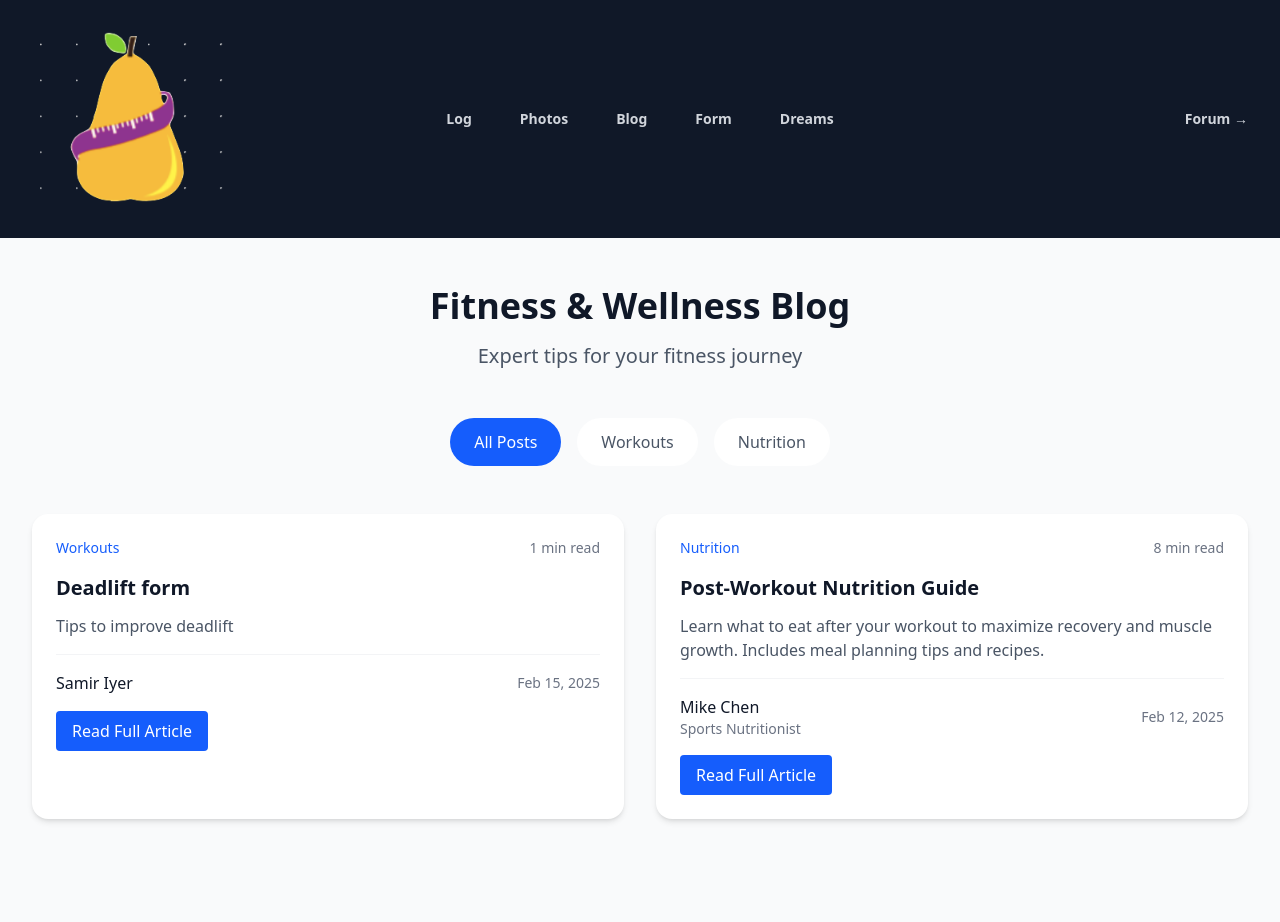
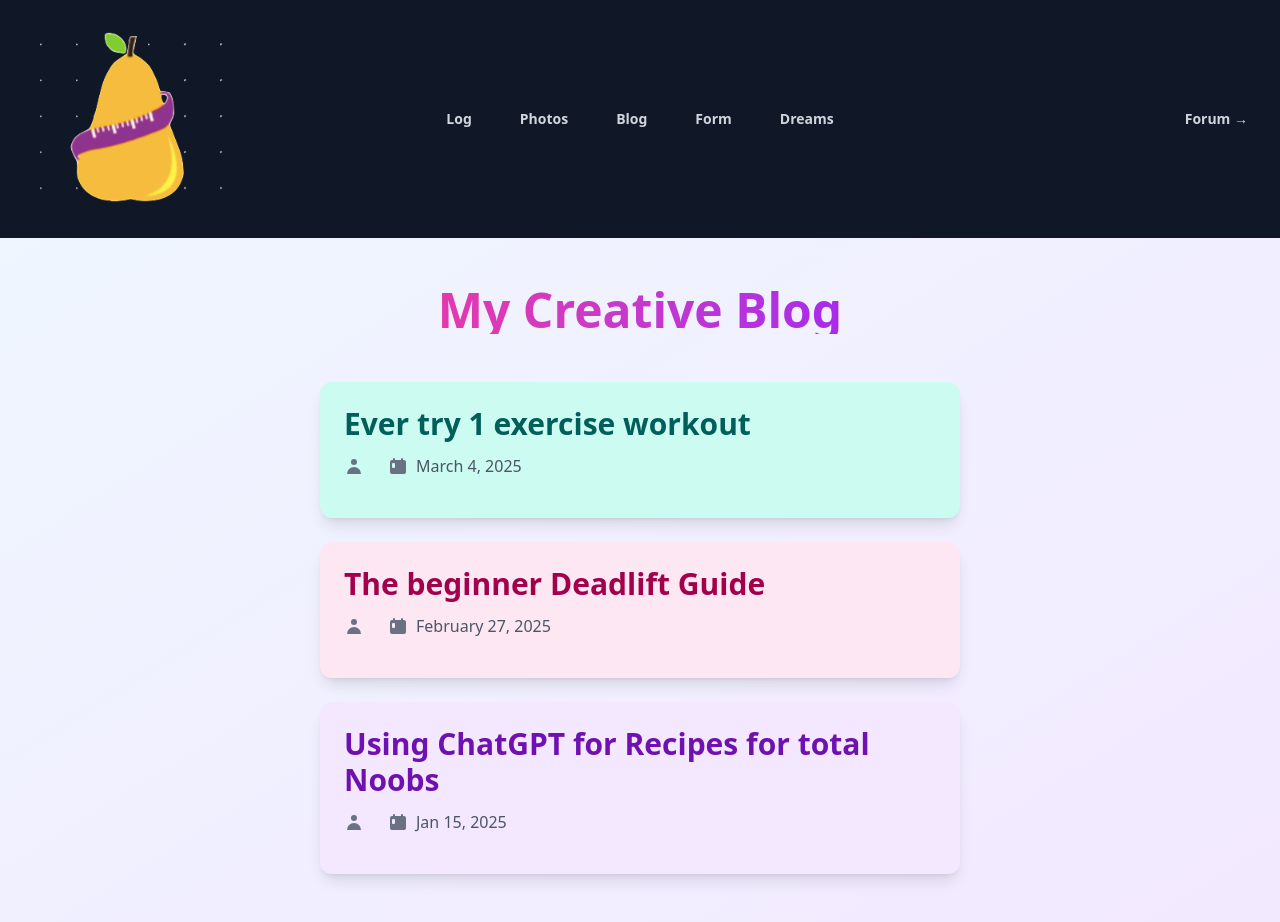
Before and after one commit to YelllowSunray/projectfitness, a Next.js app: page /blog in a window 1280 px wide. Shown: the top 922 px of the page. Built offline with nearby package versions, Linux system fonts and the light colour scheme.

Commit message:
Your commit message here

```diff
--- a/package.json
+++ b/package.json
@@ -30,6 +30,7 @@
     "react": "^19.0.0",
     "react-dom": "^19.0.0",
     "react-hook-form": "^7.54.2",
+    "recharts": "^2.15.1",
     "sqlite3": "^5.1.7",
     "zod": "^3.24.2"
   },
--- a/src/app/blog/page.js
+++ b/src/app/blog/page.js
@@ -2,297 +2,99 @@
 
 import React, { useState } from 'react';
 
-// Blog post data
 const blogPosts = [
+
   {
-    id: 1,
-    slug: '30-minute-hiit-workout',
-    category: 'workouts',
-    title: 'Deadlift form',
-    description: 'Tips to improve deadlift',
-    content: () => (
-      <div>
-        <h1>Deadlift Form Routine</h1>
-        <p>The goal of deadlift form is to maximize explosive upwards force with proper posture.</p>
-        <p>Follow this routine:</p>
-        <ol>
-          <li>Bend down normally to lift the weight.</li>
-          <li>When down:
-            <ul>
-              <li>Push your butt out (feel hamstrings).</li>
-              <li>Look forward, proud.</li>
-              <li>Push your hands down.</li>
-              <li>Lift the weight.</li>
-            </ul>
-          </li>
-        </ol>
-      </div>
-    ),
-    readTime: '1 min read',
-    date: 'Feb 15, 2025',
-    author: {
-      name: 'Samir Iyer',
-    }
+    id: 3,
+    title: 'Ever try 1 exercise workout',
+    date: 'March 4, 2025',
+    content: 'Its possible to do one exercise for 1 hour, many times again, give a real nice workout, esp. for compound exercises',
+    tags: ['exerise', 'beginners'],
+    bgColor: 'bg-teal-100',
+    textColor: 'text-teal-800'
   },
   {
     id: 2,
-    slug: 'post-workout-nutrition-guide',
-    category: 'nutrition',
-    title: 'Post-Workout Nutrition Guide',
-    description: 'Learn what to eat after your workout to maximize recovery and muscle growth. Includes meal planning tips and recipes.',
-    content: () => (
-      <div>
-        <h1>Maximize Your Recovery with Proper Post-Workout Nutrition</h1>
-        <p>What you eat after your workout is just as important as the workout itself...</p>
-        <h2>The Recovery Window</h2>
-        <p>For optimal recovery, aim to eat within 30-45 minutes...</p>
-        <h2>What to Eat After a Workout</h2>
-        <ul>
-          <li><strong>Protein:</strong> Essential for muscle repair and growth.</li>
-          <li><strong>Carbohydrates:</strong> Replenish glycogen stores and provide energy.</li>
-          <li><strong>Fluids:</strong> Rehydrate with water or an electrolyte drink.</li>
-        </ul>
-        <h2>Quick and Easy Post-Workout Meal Ideas</h2>
-        <ul>
-          <li>Greek yogurt with berries and honey</li>
-          <li>Protein smoothie with banana and spinach</li>
-          <li>Turkey and avocado wrap</li>
-          <li>Oatmeal with protein powder and fruit</li>
-          <li>Grilled chicken with sweet potato and vegetables</li>
-        </ul>
-      </div>
-    ),
-    readTime: '8 min read',
-    date: 'Feb 12, 2025',
-    author: {
-      name: 'Mike Chen',
-      role: 'Sports Nutritionist',
-    }
+    title: 'The beginner Deadlift Guide',
+    date: 'February 27, 2025',
+    content: 'It turns out you can create a explosive deadlift strength by pushing your butt out first (for them hamstrings) and then look forward, proud (activating your quads, leg muscles, instead of having a rounded lower back',
+    tags: ['exerise', 'beginners'],
+    bgColor: 'bg-pink-100',
+    textColor: 'text-pink-800'
+  },
+  {
+    id: 1,
+    title: 'Using ChatGPT for Recipes for total Noobs',
+    date: 'Jan 15, 2025',
+    content: 'It turns out you can use ChatGPT for your favorite authentic butter chicken',
+    tags: ['food', 'beginners'],
+    bgColor: 'bg-purple-100',
+    textColor: 'text-purple-800'
   }
 ];
 
-
-// Individual Post Page Component
-const PostPage = ({ post, onBack }) => {
-  if (!post) {
+const BlogPost = ({ post, isExpanded, onToggle }) => {
   return (
-      <div className="min-h-screen flex items-center justify-center">
-        <div className="text-center">
-          <h1 className="text-2xl font-bold text-gray-900 mb-4">Post not found</h1>
-          <button
-            onClick={onBack}
-            className="inline-block px-4 py-2 bg-blue-600 text-white rounded hover:bg-blue-700 transition-colors"
+    <div className={`${post.bgColor} shadow-lg rounded-xl p-6 mb-6 transform transition-all duration-300 hover:scale-105`}>
+      <h2
+        className={`text-3xl font-bold ${post.textColor} cursor-pointer mb-3 hover:underline`}
+        onClick={onToggle}
       >
-            Return to Blog
-          </button>
+        {post.title}
+      </h2>
+      <div className="text-gray-600 mb-4 flex items-center">
+        <svg className="w-5 h-5 mr-2 text-gray-500" fill="currentColor" viewBox="0 0 20 20">
+          <path fillRule="evenodd" d="M10 9a3 3 0 100-6 3 3 0 000 6zm-7 9a7 7 0 1114 0H3z" clipRule="evenodd" />
+        </svg>
+        <span className="mr-4">{post.author}</span>
+        <svg className="w-5 h-5 mr-2 text-gray-500" fill="currentColor" viewBox="0 0 20 20">
+          <path fillRule="evenodd" d="M6 2a1 1 0 00-1 1v1H4a2 2 0 00-2 2v10a2 2 0 002 2h12a2 2 0 002-2V6a2 2 0 00-2-2h-1V3a1 1 0 10-2 0v1H7V3a1 1 0 00-1-1zm0 5a1 1 0 011 1v3a1 1 0 01-1 1H5a1 1 0 01-1-1V8a1 1 0 011-1h1z" clipRule="evenodd" />
+        </svg>
+        <span>{post.date}</span>
       </div>
+      {isExpanded && (
+        <>
+          <p className="text-gray-700 mt-4 mb-4 leading-relaxed">{post.content}</p>
+          <div className="flex flex-wrap">
+            {post.tags.map(tag => (
+              <span
+                key={tag}
+                className={`inline-block ${post.bgColor} ${post.textColor} rounded-full px-3 py-1 text-sm font-semibold mr-2 mb-2 shadow-md`}
+              >
+                #{tag}
+              </span>
+            ))}
+          </div>
+        </>
+      )}
     </div>
   );
-  }
+};
+
+const Blog = () => {
+  const [expandedPostId, setExpandedPostId] = useState(null);
+
+  const handlePostToggle = (postId) => {
+    setExpandedPostId(expandedPostId === postId ? null : postId);
+  };
 
   return (
-    <div className="min-h-screen bg-gray-50 py-12">
-      <div className="mx-auto max-w-4xl px-4 sm:px-6 lg:px-8">
-        {/* Back Button */}
-        <div className="mb-8">
-          <button
-            onClick={onBack}
-            className="inline-flex items-center text-blue-600 hover:text-blue-800"
-          >
-            ← Back to all posts
-          </button>
-        </div>
-
-        {/* Post Header */}
-        <div className="bg-white rounded-2xl shadow-md overflow-hidden p-8 mb-8">
-          <div className="mb-4">
-            <span className="inline-block px-3 py-1 bg-blue-100 text-blue-800 rounded-full text-sm font-medium">
-              {post.category.charAt(0).toUpperCase() + post.category.slice(1)}
-            </span>
-            <span className="ml-4 text-sm text-gray-500">{post.readTime}</span>
-            <span className="ml-4 text-sm text-gray-500">{post.date}</span>
-          </div>
-
-          <h1 className="text-3xl font-bold text-gray-900 mb-4">
-            {post.title}
+    <div className="min-h-screen bg-gradient-to-br from-blue-50 to-purple-100 py-12">
+      <div className="container mx-auto px-4 max-w-2xl">
+        <h1 className="text-5xl font-bold text-center mb-12 text-transparent bg-clip-text bg-gradient-to-r from-pink-500 to-purple-600">
+          My Creative Blog
         </h1>
-
-          <div className="flex items-center mb-8">
-            <div className="bg-blue-600 text-white rounded-full w-10 h-10 flex items-center justify-center mr-3">
-              {post.author.name.charAt(0)}
-            </div>
-            <div>
-              <p className="font-medium text-gray-900">{post.author.name}</p>
-              <p className="text-sm text-gray-600">{post.author.role}</p>
-            </div>
-          </div>
-        </div>
-
-        {/* Post Content */}
-        <div className="bg-white rounded-2xl shadow-md overflow-hidden p-8">
-          <div className="prose max-w-none">
-            {post.content.split('\n\n').map((paragraph, index) => (
-              <p key={index} className="mb-4 text-gray-800">
-                {paragraph}
-              </p>
+        {blogPosts.map(post => (
+          <BlogPost
+            key={post.id}
+            post={post}
+            isExpanded={expandedPostId === post.id}
+            onToggle={() => handlePostToggle(post.id)}
+          />
         ))}
-          </div>
-        </div>
-
-        {/* Related Posts */}
-        <div className="mt-12">
-          <h2 className="text-2xl font-bold text-gray-900 mb-6">You might also like</h2>
-          <div className="grid gap-8 md:grid-cols-2">
-            {blogPosts
-              .filter(relatedPost => relatedPost.id !== post.id)
-              .slice(0, 1)
-              .map(relatedPost => (
-                <article
-                  key={relatedPost.id}
-                  className="bg-white rounded-2xl shadow-md overflow-hidden hover:shadow-lg transition-shadow"
-                >
-                  <div className="p-6">
-                    <span className="text-sm font-medium text-blue-600 mb-2 inline-block">
-                      {relatedPost.category.charAt(0).toUpperCase() + relatedPost.category.slice(1)}
-                    </span>
-
-                    <h3 className="text-xl font-bold text-gray-900 mb-3">
-                      {relatedPost.title}
-                    </h3>
-
-                    <p className="text-gray-600 mb-4">
-                      {relatedPost.description}
-                    </p>
-
-                    <button
-                      onClick={() => onViewPost(relatedPost)}
-                      className="inline-block px-4 py-2 bg-blue-600 text-white rounded hover:bg-blue-700 transition-colors"
-                    >
-                      Read Article
-                    </button>
-                  </div>
-                </article>
-              ))}
-          </div>
-        </div>
       </div>
     </div>
   );
 };
 
-// Blog List Page Component
-const BlogList = ({ onViewPost }) => {
-  const [selectedCategory, setSelectedCategory] = useState('all');
-
-  const categories = [
-    { id: 'all', name: 'All Posts' },
-    { id: 'workouts', name: 'Workouts' },
-    { id: 'nutrition', name: 'Nutrition' },
-  ];
-
-  const filteredPosts = selectedCategory === 'all'
-    ? blogPosts
-    : blogPosts.filter(post => post.category === selectedCategory);
-
-  return (
-    <div className="min-h-screen bg-gray-50 py-12">
-      <div className="mx-auto max-w-7xl px-4 sm:px-6 lg:px-8">
-        {/* Header */}
-        <div className="text-center mb-12">
-          <h1 className="text-4xl font-bold text-gray-900 mb-4">Fitness & Wellness Blog</h1>
-          <p className="text-xl text-gray-600">Expert tips for your fitness journey</p>
-        </div>
-
-        {/* Category Filters */}
-        <div className="flex justify-center space-x-4 mb-12">
-          {categories.map((category) => (
-            <button
-              key={category.id}
-              onClick={() => setSelectedCategory(category.id)}
-              className={`flex items-center px-6 py-3 rounded-full transition-colors
-                ${selectedCategory === category.id
-                  ? 'bg-blue-600 text-white'
-                  : 'bg-white text-gray-600 hover:bg-gray-100'}`}
-            >
-              {category.name}
-            </button>
-          ))}
-        </div>
-
-        {/* Blog Posts Grid */}
-        <div className="grid gap-8 md:grid-cols-2">
-          {filteredPosts.map((post) => (
-            <article
-              key={post.id}
-              className="bg-white rounded-2xl shadow-md overflow-hidden hover:shadow-lg transition-shadow"
-            >
-              <div className="p-6">
-                <div className="flex items-center justify-between mb-4">
-                  <span className="text-sm font-medium text-blue-600">
-                    {post.category.charAt(0).toUpperCase() + post.category.slice(1)}
-                  </span>
-                  <span className="text-sm text-gray-500">{post.readTime}</span>
-                </div>
-
-                <h2 className="text-xl font-bold text-gray-900 mb-3">
-                  {post.title}
-                </h2>
-
-                <p className="text-gray-600 mb-4">
-                  {post.description}
-                </p>
-
-                <div className="flex items-center justify-between pt-4 border-t border-gray-100">
-                  <div>
-                    <p className="font-medium text-gray-900">{post.author.name}</p>
-                    <p className="text-sm text-gray-500">{post.author.role}</p>
-                  </div>
-                  <span className="text-sm text-gray-500">{post.date}</span>
-                </div>
-
-                <div className="mt-4">
-                  <button
-                    onClick={() => onViewPost(post)}
-                    className="inline-block px-4 py-2 bg-blue-600 text-white rounded hover:bg-blue-700 transition-colors"
-                  >
-                    Read Full Article
-                  </button>
-                </div>
-              </div>
-            </article>
-          ))}
-        </div>
-      </div>
-    </div>
-  );
-};
-
-// Main App Component
-const FitnessBlog = () => {
-  const [currentView, setCurrentView] = useState('list');
-  const [selectedPost, setSelectedPost] = useState(null);
-
-  const handleViewPost = (post) => {
-    setSelectedPost(post);
-    setCurrentView('post');
-    window.scrollTo(0, 0);
-  };
-
-  const handleBackToList = () => {
-    setCurrentView('list');
-    setSelectedPost(null);
-    window.scrollTo(0, 0);
-  };
-
-  return (
-    <div>
-      {currentView === 'list' ? (
-        <BlogList onViewPost={handleViewPost} />
-      ) : (
-        <PostPage post={selectedPost} onBack={handleBackToList} />
-      )}
-    </div>
-  );
-};
-
-export default FitnessBlog;
+export default Blog;
--- a/src/app/page.tsx
+++ b/src/app/page.tsx
@@ -18,7 +18,7 @@ function Home() {
               Project Samir
             </h2>
             <p className="mx-auto mt-6 max-w-xl text-pretty text-lg/8 text-gray-300">
-              A journey towards fitness. Updated last Monday, 24/02/25.
+              A journey towards fitness. Updated last Monday, 10/03/25.
             </p>
             <div className="mt-10 flex items-center justify-center gap-x-6">
               <a
```
Also changed, not shown: src/app/log/page.js (+25 -0 lines), src/app/test/page.js (added, +66 -0 lines), 2 other files (tests, documents, lock files or other folders). Lines whose indentation alone changed are shown as unchanged.
